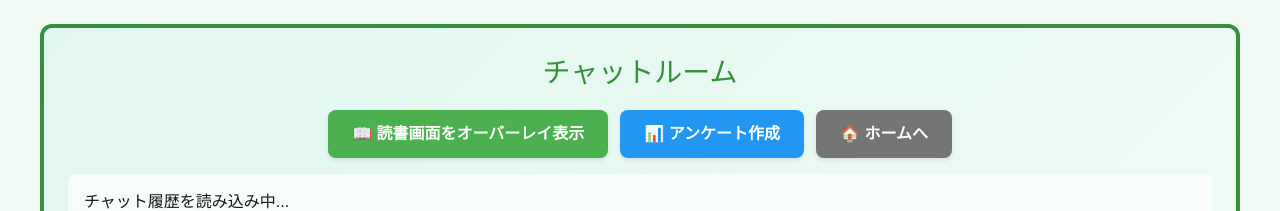
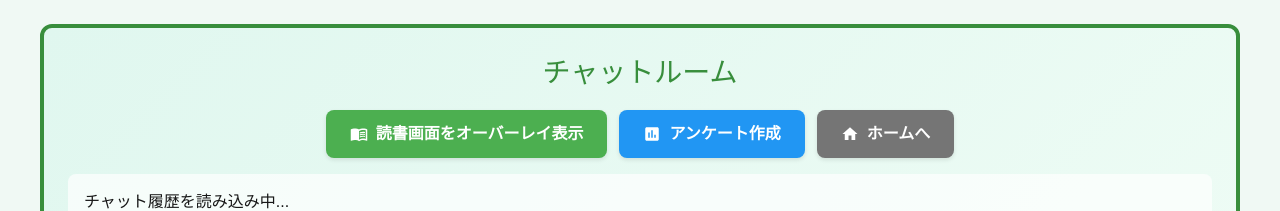
Before and after one commit to YoshiokaTakuma0822/ReadingShareSystem, a Next.js app in the folder frontend/: page /screens/GroupChatScreen in a window 1280 px wide. Shown: the top 211 px of the page. Built offline with nearby package versions, Linux system fonts and the light colour scheme; sample sign-in values are in the browser's storage.

Commit message:
Update GroupChatScreen.tsx

```diff
--- a/frontend/app/screens/GroupChatScreen.tsx
+++ b/frontend/app/screens/GroupChatScreen.tsx
@@ -2,6 +2,7 @@
 
 import { useRouter } from 'next/navigation'
 import React, { useEffect, useRef, useState } from 'react'
+import { MdMenuBook, MdPoll, MdHome } from 'react-icons/md'
 import MessageList from '../../components/MessageList'
 import { chatApi } from '../../lib/chatApi'
 import { roomApi } from '../../lib/roomApi'
@@ -116,10 +117,14 @@ const GroupChatScreen: React.FC<GroupChatScreenProps> = ({ roomTitle = "チャ
                         borderRadius: 8,
                         cursor: 'pointer',
                         fontWeight: 'bold',
-                        boxShadow: '0 2px 4px rgba(0,0,0,0.1)'
+                        boxShadow: '0 2px 4px rgba(0,0,0,0.1)',
+                        display: 'flex',
+                        alignItems: 'center',
+                        gap: 8
                     }}
                 >
-                    📖 読書画面をオーバーレイ表示
+                    <MdMenuBook style={{ fontSize: 18 }} />
+                    読書画面をオーバーレイ表示
                 </button>
                 <button
                     onClick={() => setShowSurveyModal(true)}
@@ -132,10 +137,14 @@ const GroupChatScreen: React.FC<GroupChatScreenProps> = ({ roomTitle = "チャ
                         borderRadius: 8,
                         cursor: 'pointer',
                         fontWeight: 'bold',
-                        boxShadow: '0 2px 4px rgba(0,0,0,0.1)'
+                        boxShadow: '0 2px 4px rgba(0,0,0,0.1)',
+                        display: 'flex',
+                        alignItems: 'center',
+                        gap: 8
                     }}
                 >
-                    📊 アンケート作成
+                    <MdPoll style={{ fontSize: 18 }} />
+                    アンケート作成
                 </button>
                 <button
                     onClick={() => window.location.href = '/'}
@@ -148,10 +157,14 @@ const GroupChatScreen: React.FC<GroupChatScreenProps> = ({ roomTitle = "チャ
                         borderRadius: 8,
                         cursor: 'pointer',
                         fontWeight: 'bold',
-                        boxShadow: '0 2px 4px rgba(0,0,0,0.1)'
+                        boxShadow: '0 2px 4px rgba(0,0,0,0.1)',
+                        display: 'flex',
+                        alignItems: 'center',
+                        gap: 8
                     }}
                 >
-                    🏠 ホームへ
+                    <MdHome style={{ fontSize: 18 }} />
+                    ホームへ
                 </button>
             </div>
 
```
